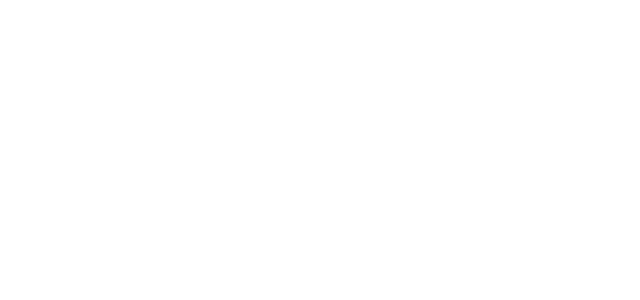
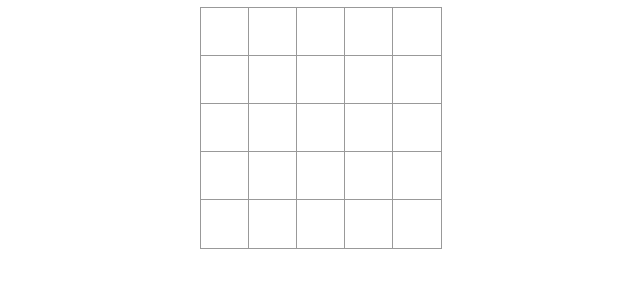
Before and after one commit to Sharaf0/tic-tac-toe, a React (Create React App) app: page / in a window 1280 px wide. Shown: the top 300 px of the page, without its empty margins (320-960 px from the left). Built offline with nearby package versions, Linux system fonts and the light colour scheme.

Commit message:
Added the general structure - Added node-sass - Added a style file (yes it is only one file for everything) - Added 5 * 5 game board

```diff
--- a/package.json
+++ b/package.json
@@ -10,6 +10,7 @@
     "@types/node": "^12.0.0",
     "@types/react": "^16.9.0",
     "@types/react-dom": "^16.9.0",
+    "node-sass": "^4.14.1",
     "react": "^16.13.1",
     "react-dom": "^16.13.1",
     "react-scripts": "3.4.1",
--- a/src/App.tsx
+++ b/src/App.tsx
@@ -1,7 +1,46 @@
 import React from "react";
+import classes from "./styles.module.scss";
 
 function App() {
-  return <></>;
+  return <div className={classes.game}>
+    <div className={classes.board}>
+      <div className={classes.boardRow}>
+        <button className={classes.square}></button>
+        <button className={classes.square}></button>
+        <button className={classes.square}></button>
+        <button className={classes.square}></button>
+        <button className={classes.square}></button>
+      </div>
+      <div className={classes.boardRow}>
+        <button className={classes.square}></button>
+        <button className={classes.square}></button>
+        <button className={classes.square}></button>
+        <button className={classes.square}></button>
+        <button className={classes.square}></button>
+      </div>
+      <div className={classes.boardRow}>
+        <button className={classes.square}></button>
+        <button className={classes.square}></button>
+        <button className={classes.square}></button>
+        <button className={classes.square}></button>
+        <button className={classes.square}></button>
+      </div>
+      <div className={classes.boardRow}>
+        <button className={classes.square}></button>
+        <button className={classes.square}></button>
+        <button className={classes.square}></button>
+        <button className={classes.square}></button>
+        <button className={classes.square}></button>
+      </div>
+      <div className={classes.boardRow}>
+        <button className={classes.square}></button>
+        <button className={classes.square}></button>
+        <button className={classes.square}></button>
+        <button className={classes.square}></button>
+        <button className={classes.square}></button>
+      </div>
+    </div>
+  </div>;
 }
 
 export default App;
--- /dev/null
+++ b/src/styles.module.scss
@@ -0,0 +1,33 @@
+.game {
+  text-align: center;
+}
+
+.board {
+  display: inline-block;
+}
+
+.boardRow:after {
+  clear: both;
+  content: "";
+  display: table;
+}
+
+.square {
+  background: #fff;
+  border: 1px solid #999;
+  float: left;
+  font-size: 24px;
+  font-weight: bold;
+  line-height: 34px;
+  height: 50px;
+  width: 50px;
+  margin-right: -2px;
+  margin-bottom: -1px;
+  margin-top: -1px;
+  padding: 0;
+  text-align: center;
+}
+
+.square:focus {
+  outline: none;
+}
```
Also changed, not shown: 1 other file (tests, documents, lock files or other folders).
